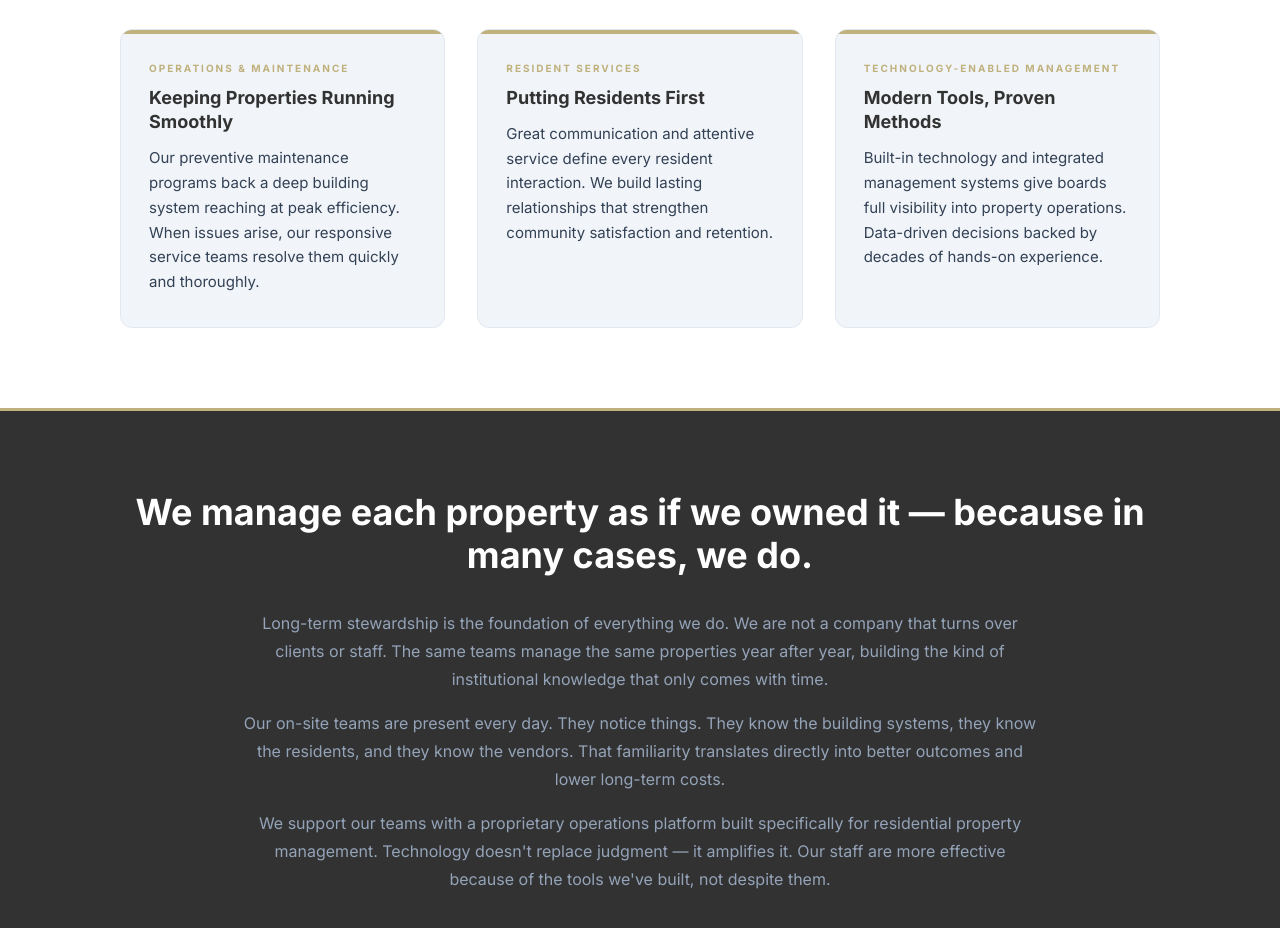
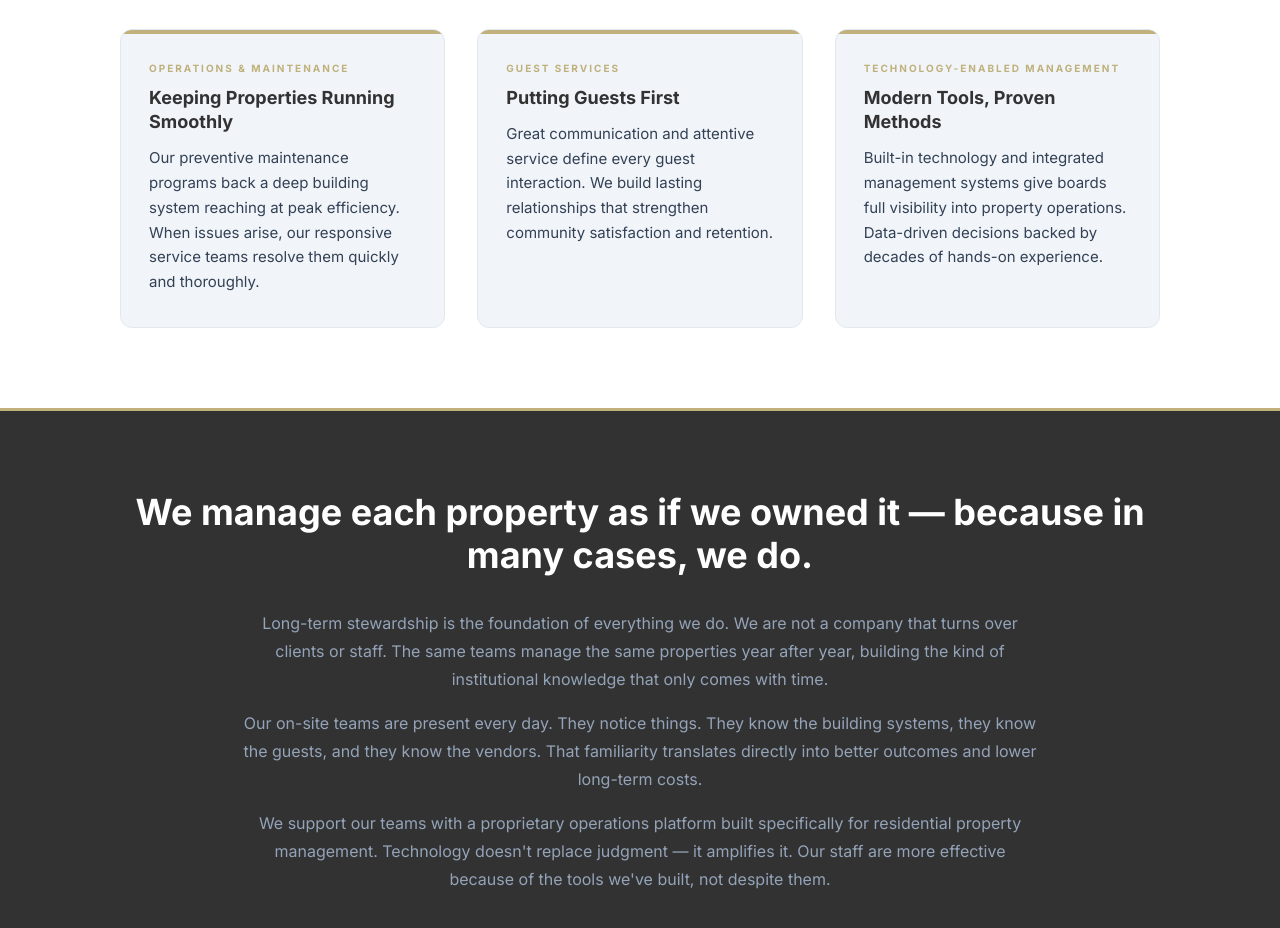
Before and after one commit to litmanmike-hub/goldenkey-website, a plain HTML site: page index.html in a window 1280 px wide. Shown: the part 660-1588 px from the top of the page. Drawn offline with Linux system fonts and the light colour scheme.

Commit message:
Replace resident/residents with guest/guests throughout (keep residential for property type)

```diff
--- a/index.html
+++ b/index.html
@@ -45,9 +45,9 @@
 
       <div class="card">
         <div class="card-body">
-          <span class="card-label">RESIDENT SERVICES</span>
-          <h3 class="card-title">Putting Residents First</h3>
-          <p class="card-text">Great communication and attentive service define every resident interaction. We build lasting relationships that strengthen community satisfaction and retention.</p>
+          <span class="card-label">GUEST SERVICES</span>
+          <h3 class="card-title">Putting Guests First</h3>
+          <p class="card-text">Great communication and attentive service define every guest interaction. We build lasting relationships that strengthen community satisfaction and retention.</p>
         </div>
       </div>
 
@@ -70,7 +70,7 @@
     <h2 class="section-title-white">We manage each property as if we owned it — because in many cases, we do.</h2>
     <div class="max-800 mt-32">
       <p class="section-body-muted">Long-term stewardship is the foundation of everything we do. We are not a company that turns over clients or staff. The same teams manage the same properties year after year, building the kind of institutional knowledge that only comes with time.</p>
-      <p class="section-body-muted">Our on-site teams are present every day. They notice things. They know the building systems, they know the residents, and they know the vendors. That familiarity translates directly into better outcomes and lower long-term costs.</p>
+      <p class="section-body-muted">Our on-site teams are present every day. They notice things. They know the building systems, they know the guests, and they know the vendors. That familiarity translates directly into better outcomes and lower long-term costs.</p>
       <p class="section-body-muted">We support our teams with a proprietary operations platform built specifically for residential property management. Technology doesn't replace judgment — it amplifies it. Our staff are more effective because of the tools we've built, not despite them.</p>
     </div>
   </section>
```
Also changed, not shown: services.html (+4 -4 lines), technology.html (+2 -2 lines).
